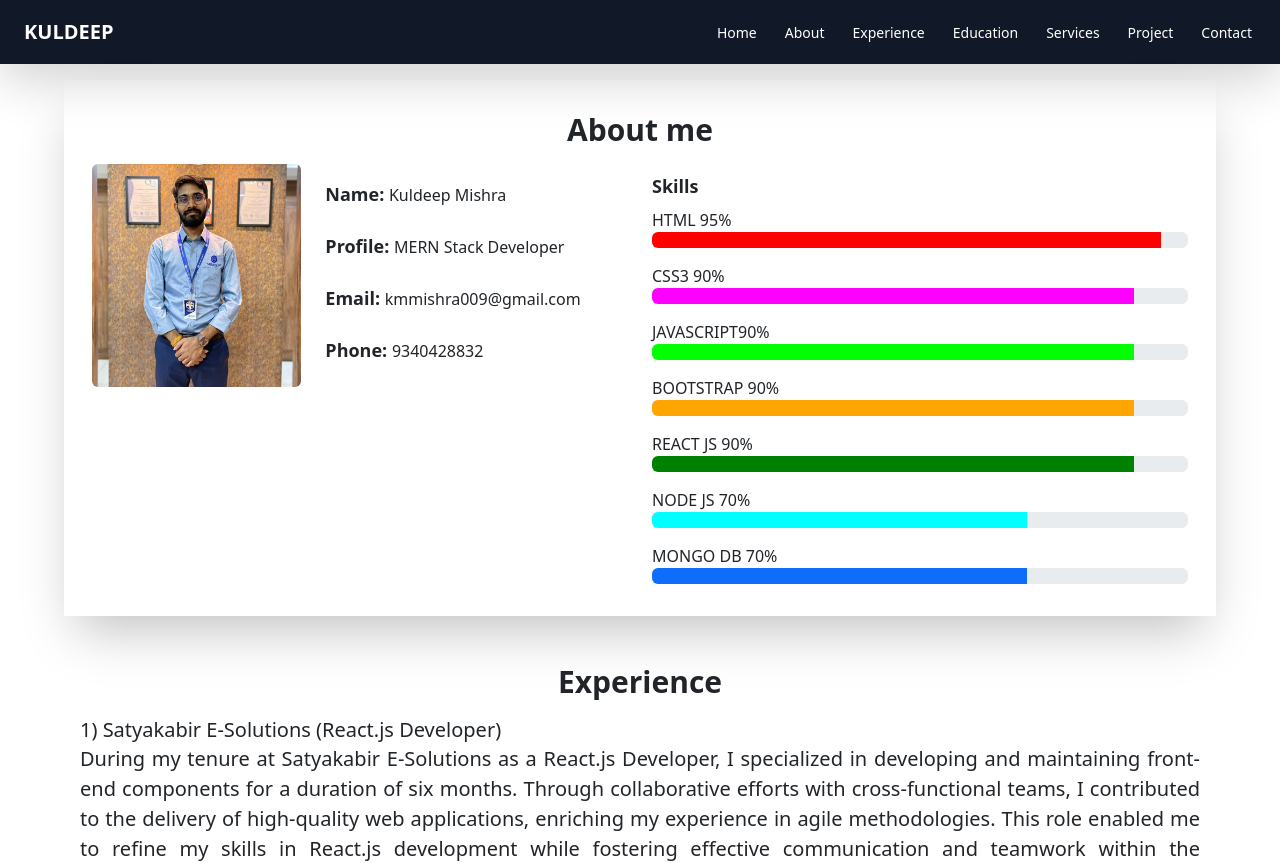
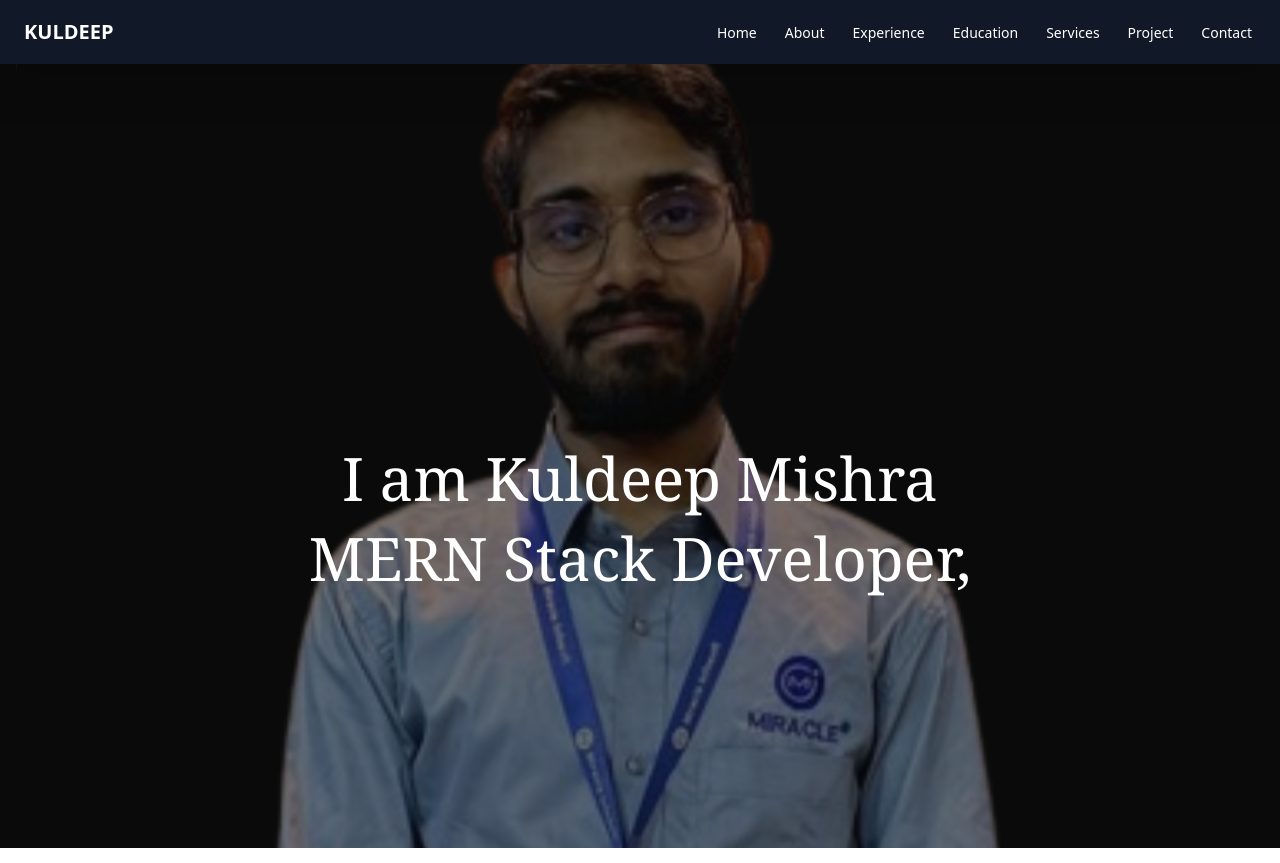
Before and after one commit to SinghLokesh02/portfolio, a React (Create React App) app: page / in a window 1280 px wide. Shown: the top 863 px of the page. Built offline with nearby package versions, Linux system fonts and the light colour scheme.

Commit message:
Added Hero section,added typewriter effect and Proper Navbar

```diff
--- a/package.json
+++ b/package.json
@@ -13,6 +13,7 @@
     "react-dom": "^18.3.1",
     "react-router-dom": "^6.23.0",
     "react-scripts": "5.0.1",
+    "typed.js": "^2.1.0",
     "web-vitals": "^2.1.4"
   },
   "scripts": {
--- a/src/components/Body.js
+++ b/src/components/Body.js
@@ -6,10 +6,12 @@ import Service from "./Service";
 import Project from "./Project";
 import Contact from "./Contact";
 import Experience from "./Experience";
+import Hero from "./Hero";
 
 const Body = () => {
   return (
     <div className="app">
+      <Hero />
       <Navbar />
       <About />
       <Experience />
--- /dev/null
+++ b/src/components/Hero.js
@@ -0,0 +1,47 @@
+import React, { useEffect } from "react";
+import Typed from "typed.js";
+import hero from "../assets/img/kuldeep-mishra.png";
+
+const Hero = () => {
+  useEffect(() => {
+    const options = {
+      strings: ["MERN Stack Developer,"],
+      typeSpeed: 100,
+      loop: true,
+    };
+    const typed = new Typed(".typed", options);
+
+    return () => {
+      typed.destroy();
+    };
+  }, []);
+
+  return (
+    <div className="relative my-5">
+      <div
+        id="hero"
+        className="hero route bg-image h-[100vh]"
+        style={{
+          backgroundImage: `url(${hero})`,
+          backgroundPosition: "center center",
+        }}
+      >
+        <div className="overlay-itro" />
+        <div className="hero-content display-table">
+          <div className="table-cell">
+            <div className="container">
+              <h1 className="hero-title text-white text-3xl md:text-6xl absolute top-[50%] left-0 w-full text-center font-serif"  >
+                I am Kuldeep Mishra
+              </h1>
+              <p className="hero-subtitle">
+                <span className="typed text-white md:text-6xl text-4xl absolute top-[55%] md:top-[60%] left-0 w-full text-center font-serif" />
+              </p>
+            </div>
+          </div>
+        </div>
+      </div>
+    </div>
+  );
+};
+
+export default Hero;
--- a/src/components/Navbar.js
+++ b/src/components/Navbar.js
@@ -5,7 +5,7 @@ const Navbar = () => {
   console.log(navbarOpen);
   return (
     <div>
-      <nav className="bg-gray-900 shadow-lg">
+      <nav className="bg-gray-900 shadow-lg w-full fixed top-0 z-30">
         <div className="max-w-7xl mx-auto px-4 sm:px-6 lg:px-8">
           <div className="flex justify-between h-16">
             <div className="flex items-center justify-between w-full">
```
Also changed, not shown: 1 other file (tests, documents, lock files or other folders).
